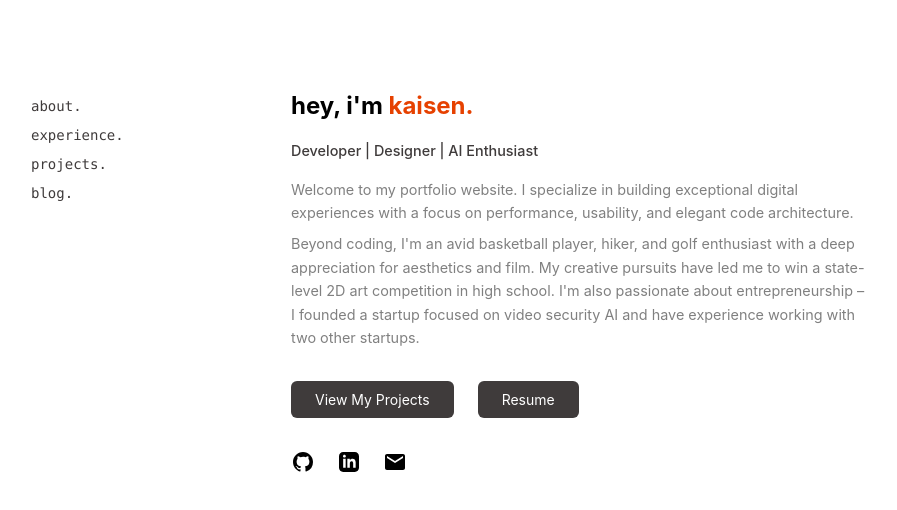
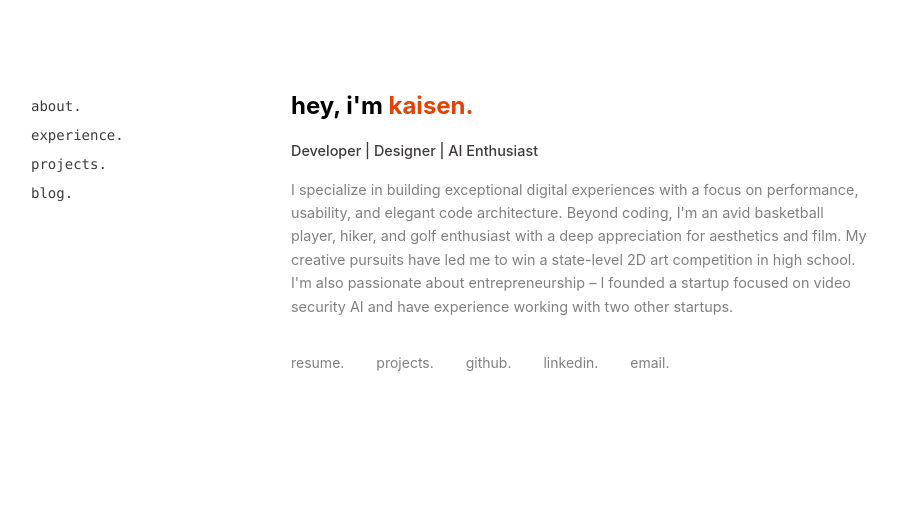
Before and after one commit to kaisenye/kaisenye.github.io, a React (Create React App) app: page / in a window 1280 px wide. Shown: the top 510 px of the page, without its empty margins (61-958 px from the left). Built offline with nearby package versions, Linux system fonts and the light colour scheme.

Commit message:
Update latest experience and some styles

```diff
--- a/src/components/Blog.js
+++ b/src/components/Blog.js
@@ -1,13 +1,6 @@
-import React, { useState, useEffect } from 'react';
+import React from 'react';
 
 const Blog = () => {
-  const [isVisible, setIsVisible] = useState(false);
-
-  // Animation effect on component mount
-  useEffect(() => {
-    setIsVisible(true);
-  }, []);
-
   return (
     <div className="min-h-screen-80 py-8 px-4 sm:px-8 mt-14 bg-gradient-to-b from-white to-gray-50">
       <h1 className="text-xl ml-5 font-bold mb-12 text-gray-800 relative">
--- a/src/components/Home.js
+++ b/src/components/Home.js
@@ -20,47 +20,45 @@ const Home = () => {
         <h2 className="text-base md:text-base text-secondary mb-4 font-500">
           Developer | Designer | AI Enthusiast
         </h2>
-        <p className="text-base text-gray max-w-2xl mb-2 leading-relaxed">
-          Welcome to my portfolio website. I specialize in building exceptional digital experiences
+        <p className="text-base text-gray max-w-2xl mb-8 leading-relaxed">
+          I specialize in building exceptional digital experiences
           with a focus on performance, usability, and elegant code architecture.
-        </p>
-        <p className="text-base text-gray max-w-2xl mb-8 leading-relaxed">
           Beyond coding, I'm an avid basketball player, hiker, and golf enthusiast with a deep appreciation for aesthetics and film.
           My creative pursuits have led me to win a state-level 2D art competition in high school. I'm also passionate about entrepreneurship –
           I founded a startup focused on video security AI and have experience working with two other startups.
         </p>
-        <div className="flex flex-col md:flex-row space-y-4 md:space-y-0 md:space-x-6">
-          <Link to="/projects">
-            <button className="w-full md:w-auto px-6 py-2 bg-secondary text-white text-sm rounded-md hover:bg-accent transition-colors duration-300">
-              View My Projects
-            </button>
+        <div className="flex flex-col md:flex-row space-y-4 md:space-y-0 md:space-x-8">
+          <a href="https://hippsc-2023.s3.us-west-1.amazonaws.com/assets/kaisenye/Kaisen+Ye+Resume.pdf" target="_blank" rel="noopener noreferrer" className="group relative">
+            <span className="text-gray hover:text-accent transition-colors duration-300 relative text-sm pb-1">
+              resume.
+              <span className="absolute bottom-0 left-0 w-0 h-0.5 bg-accent group-hover:w-full transition-all duration-300 ease-out"></span>
+            </span>
+          </a>
+          <Link to="/projects" className="group relative">
+            <span className="text-gray hover:text-accent transition-colors duration-300 relative text-sm pb-1">
+              projects.
+              <span className="absolute bottom-0 left-0 w-0 h-0.5 bg-accent group-hover:w-full transition-all duration-300 ease-out"></span>
+            </span>
           </Link>
-          <a href="https://hippsc-2023.s3.us-west-1.amazonaws.com/assets/kaisenye/Kaisen+Ye+Resume.pdf" target="_blank" rel="noopener noreferrer">
-            <button className="w-full md:w-auto px-6 py-2 bg-secondary text-white text-sm rounded-md hover:bg-accent transition-all duration-300">
-              Resume
-            </button>
+          <a href="https://github.com/kaisenye" target="_blank" rel="noopener noreferrer" className="group relative">
+            <span className="text-gray hover:text-accent transition-colors duration-300 relative text-sm pb-1">
+              github.
+              <span className="absolute bottom-0 left-0 w-0 h-0.5 bg-accent group-hover:w-full transition-all duration-300 ease-out"></span>
+            </span>
+          </a>
+          <a href="https://linkedin.com/in/kaisenye" target="_blank" rel="noopener noreferrer" className="group relative">
+            <span className="text-gray hover:text-accent transition-colors duration-300 relative text-sm pb-1">
+              linkedin.
+              <span className="absolute bottom-0 left-0 w-0 h-0.5 bg-accent group-hover:w-full transition-all duration-300 ease-out"></span>
+            </span>
+          </a>
+          <a href="mailto:kaisenye20@gmail.com" className="group relative">
+            <span className="text-gray hover:text-accent transition-colors duration-300 relative text-sm pb-1">
+              email.
+              <span className="absolute bottom-0 left-0 w-0 h-0.5 bg-accent group-hover:w-full transition-all duration-300 ease-out"></span>
+            </span>
           </a>
         </div>
-      </div>
-      <div className={`mt-8 flex space-x-6 transition-all duration-1000 delay-500 ${isVisible ? 'opacity-100' : 'opacity-0'}`}>
-        <a href="https://github.com/kaisenye" target="_blank" rel="noopener noreferrer" className="text-gray-600 hover:text-accent flex items-center justify-center transition-colors duration-300">
-          <span className="sr-only">GitHub</span>
-          <svg className="h-6 w-6" fill="currentColor" viewBox="0 0 24 24">
-            <path fillRule="evenodd" d="M12 2C6.477 2 2 6.484 2 12.017c0 4.425 2.865 8.18 6.839 9.504.5.092.682-.217.682-.483 0-.237-.008-.868-.013-1.703-2.782.605-3.369-1.343-3.369-1.343-.454-1.158-1.11-1.466-1.11-1.466-.908-.62.069-.608.069-.608 1.003.07 1.531 1.032 1.531 1.032.892 1.53 2.341 1.088 2.91.832.092-.647.35-1.088.636-1.338-2.22-.253-4.555-1.113-4.555-4.951 0-1.093.39-1.988 1.029-2.688-.103-.253-.446-1.272.098-2.65 0 0 .84-.27 2.75 1.026A9.564 9.564 0 0112 6.844c.85.004 1.705.115 2.504.337 1.909-1.296 2.747-1.027 2.747-1.027.546 1.379.202 2.398.1 2.651.64.7 1.028 1.595 1.028 2.688 0 3.848-2.339 4.695-4.566 4.943.359.309.678.92.678 1.855 0 1.338-.012 2.419-.012 2.747 0 .268.18.58.688.482A10.019 10.019 0 0022 12.017C22 6.484 17.522 2 12 2z" clipRule="evenodd" />
-          </svg>
-        </a>
-        <a href="https://linkedin.com/in/kaisenye" target="_blank" rel="noopener noreferrer" className="text-gray-600 hover:text-accent flex items-center justify-center transition-colors duration-300">
-          <span className="sr-only">LinkedIn</span>
-          <svg className="h-5 w-5" fill="currentColor" viewBox="0 0 24 24">
-            <path d="M19 0h-14c-2.761 0-5 2.239-5 5v14c0 2.761 2.239 5 5 5h14c2.762 0 5-2.239 5-5v-14c0-2.761-2.238-5-5-5zm-11 19h-3v-11h3v11zm-1.5-12.268c-.966 0-1.75-.79-1.75-1.764s.784-1.764 1.75-1.764 1.75.79 1.75 1.764-.783 1.764-1.75 1.764zm13.5 12.268h-3v-5.604c0-3.368-4-3.113-4 0v5.604h-3v-11h3v1.765c1.396-2.586 7-2.777 7 2.476v6.759z"/>
-          </svg>
-        </a>
-        <a href="mailto:kaisenye20@gmail.com" className="text-gray-600 hover:text-accent flex items-center justify-center transition-colors duration-300">
-          <span className="sr-only">Email</span>
-          <svg className="h-6 w-6" fill="currentColor" viewBox="0 0 24 24">
-            <path d="M20 4H4c-1.1 0-2 .9-2 2v12c0 1.1.9 2 2 2h16c1.1 0 2-.9 2-2V6c0-1.1-.9-2-2-2zm0 4l-8 5-8-5V6l8 5 8-5v2z"/>
-          </svg>
-        </a>
       </div>
     </div>
   );
--- a/src/components/Projects.js
+++ b/src/components/Projects.js
@@ -7,7 +7,6 @@ import tryfluo from '../assets/tryfluo.png';
 import puffybooth from '../assets/puffybooth.png';
 import project2Cover from '../assets/project2-cover.png';
 import project3Cover from '../assets/project3-cover.png';
-import project4Cover from '../assets/project4-cover.png';
 
 const Projects = () => {
   const [isVisible, setIsVisible] = useState(false);
--- a/tailwind.config.js
+++ b/tailwind.config.js
@@ -12,6 +12,8 @@ module.exports = {
         accent: '#E64100FF',
         gray: '#808080FF',
         lightgray: '#BFBFBFFF',
+        realm: '#0E4331',
+        vali: '#754398FF',
         hippsc: '#629622FF',
         usc: '#8D3232FF',
         iu: '#991515FF',
```
Also changed, not shown: src/components/Experience.js (+36 -11 lines), src/assets/logos/realm.png (added).
